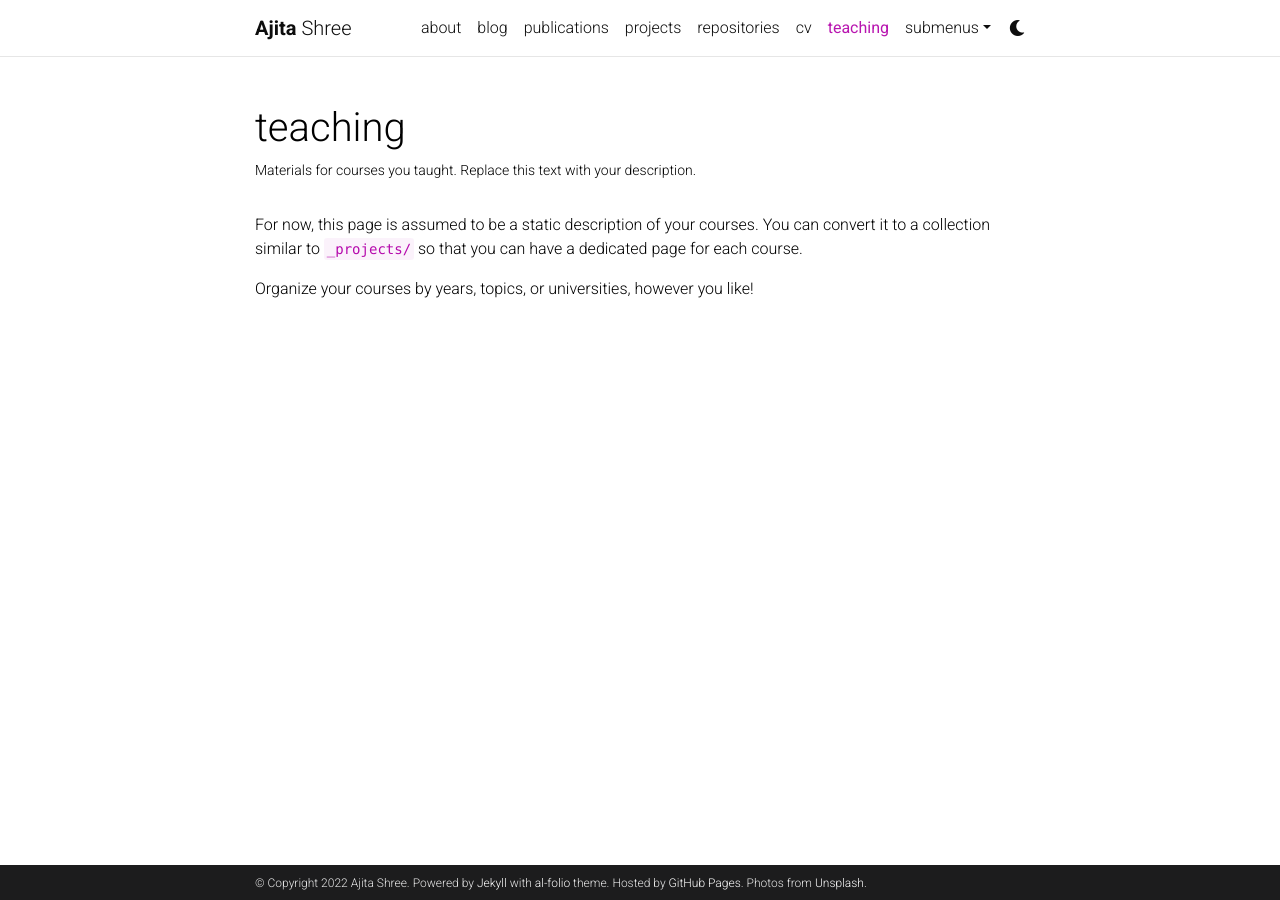
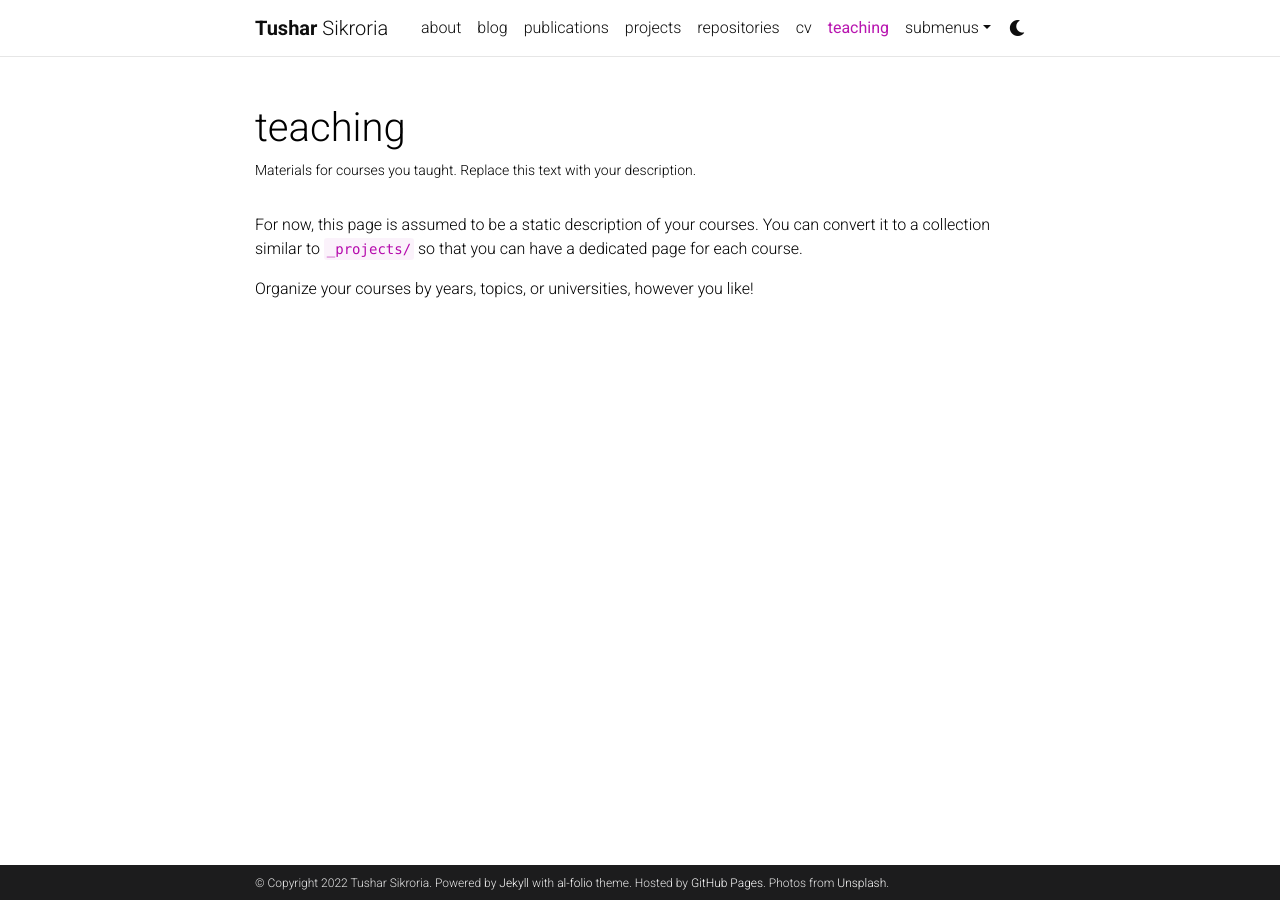
Before and after one commit to tushar-sikroria/tushar-sikroria.github.io, a Jekyll site: the page built from _pages/teaching.md, in a window 1280 px wide. Built offline with Jekyll 4.4.1, drawn with Linux system fonts in a browser that asks for light colours; comment, search, counter and statistics services are not loaded; a style sheet for code colours, icons or effects is not loaded.

Commit message:
Update _config.yml

```diff
--- a/_config.yml
+++ b/_config.yml
@@ -3,9 +3,9 @@
 # -----------------------------------------------------------------------------
 
 title: blank # the website title (if blank, full name will be used instead)
-first_name: Ajita
+first_name: Tushar
 middle_name:
-last_name: Shree
+last_name: Sikroria
 email: you@example.com
 description: > # the ">" symbol means to ignore newlines until "footer_text:"
   A simple, whitespace theme for academics. Based on [*folio](https://github.com/bogoli/-folio) design.
```
